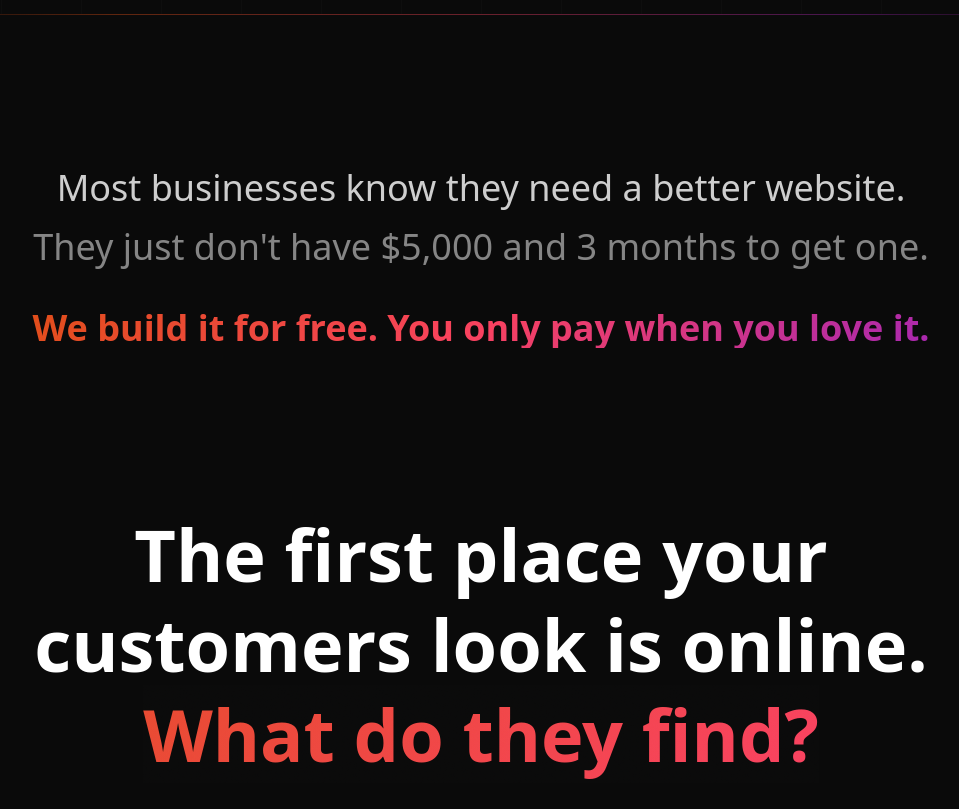
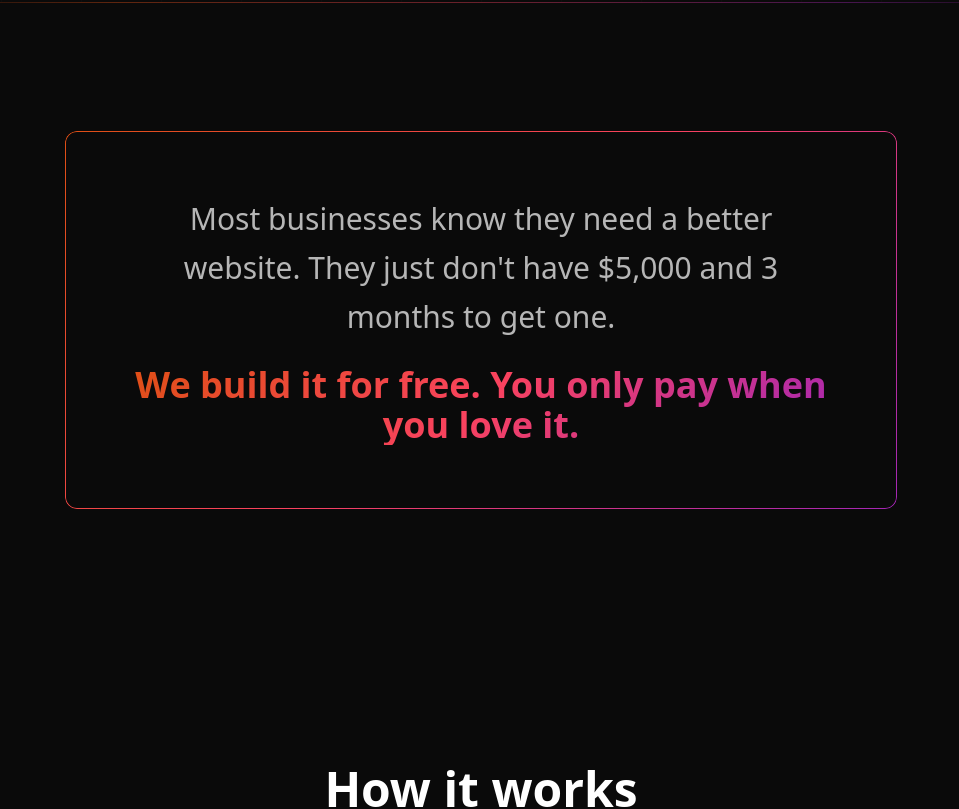
Before and after one commit to owshstudio/owshstudio.com, a Next.js app: page / in a window 1280 px wide. Shown: the part 1000-1809 px from the top of the page, without its empty margins (159-1118 px from the left). Built offline with nearby package versions, Linux system fonts and the light colour scheme.

Commit message:
Fix: hero text sizing, problem section in gradient card instead of floating text

```diff
--- a/src/app/page.tsx
+++ b/src/app/page.tsx
@@ -231,7 +231,7 @@ function Hero() {
           {/* Main headline */}
           <motion.h1
             variants={fadeUp}
-            className="text-4xl sm:text-5xl md:text-6xl lg:text-8xl font-bold tracking-tight"
+            className="text-3xl sm:text-4xl md:text-5xl lg:text-7xl font-bold tracking-tight leading-tight"
           >
             <span className="block text-white">Your digital presence is</span>
             <span className="block gradient-text gradient-text-grain animate-gradient">costing you customers.</span>
@@ -301,57 +301,29 @@ function Hero() {
   );
 }
 
-// Problem + Statement Section (merged narrative beat)
+// Problem Section - concise with visual punch
 function ProblemStatement() {
   return (
-    <section className="py-28 sm:py-36 relative overflow-hidden">
-      <div className="max-w-5xl mx-auto px-4 sm:px-6 lg:px-8 text-center">
-        {/* The problem */}
-        <motion.p
-          initial={{ opacity: 0, y: 20 }}
+    <section className="py-24 sm:py-32 relative overflow-hidden">
+      {/* Subtle gradient glow in background */}
+      <div className="absolute inset-0 flex items-center justify-center">
+        <div className="w-[600px] h-[600px] rounded-full bg-owsh-magenta/5 blur-[150px]" />
+      </div>
+      <div className="relative max-w-4xl mx-auto px-4 sm:px-6 lg:px-8 text-center">
+        <motion.div
+          initial={{ opacity: 0, y: 30 }}
           whileInView={{ opacity: 1, y: 0 }}
           viewport={{ once: true }}
-          transition={{ duration: 0.6 }}
-          className="text-2xl sm:text-3xl md:text-4xl text-white/80 leading-relaxed"
+          transition={{ duration: 0.7 }}
+          className="gradient-border p-10 sm:p-16"
         >
-          Most businesses know they need a better website.
-          <br />
-          <span className="text-white/50">
-            They just don&apos;t have $5,000 and 3 months to get one.
-          </span>
-        </motion.p>
-
-        {/* The payoff */}
-        <motion.p
-          initial={{ opacity: 0, y: 20 }}
-          whileInView={{ opacity: 1, y: 0 }}
-          viewport={{ once: true }}
-          transition={{ duration: 0.6, delay: 0.15 }}
-          className="text-3xl sm:text-4xl font-bold gradient-text mt-8"
-        >
-          We build it for free. You only pay when you love it.
-        </motion.p>
-
-        {/* Animated gradient divider */}
-        <motion.div
-          initial={{ scaleX: 0 }}
-          whileInView={{ scaleX: 1 }}
-          viewport={{ once: true }}
-          transition={{ duration: 0.8, delay: 0.3 }}
-          className="mx-auto my-16 sm:my-20 h-px w-48 bg-gradient-to-r from-owsh-orange via-owsh-magenta to-owsh-purple origin-center"
-        />
-
-        {/* The big statement */}
-        <motion.h2
-          initial={{ opacity: 0, scale: 0.95 }}
-          whileInView={{ opacity: 1, scale: 1 }}
-          viewport={{ once: true }}
-          transition={{ duration: 0.8, delay: 0.2, ease: "easeOut" }}
-          className="text-4xl sm:text-6xl lg:text-7xl font-bold text-white leading-tight"
-        >
-          The first place your customers look is online.{" "}
-          <span className="gradient-text gradient-text-grain animate-gradient">What do they find?</span>
-        </motion.h2>
+          <p className="text-xl sm:text-2xl md:text-3xl text-white/70 leading-relaxed mb-6">
+            Most businesses know they need a better website. They just don&apos;t have $5,000 and 3 months to get one.
+          </p>
+          <p className="text-2xl sm:text-3xl md:text-4xl font-bold gradient-text">
+            We build it for free. You only pay when you love it.
+          </p>
+        </motion.div>
       </div>
     </section>
   );
```
